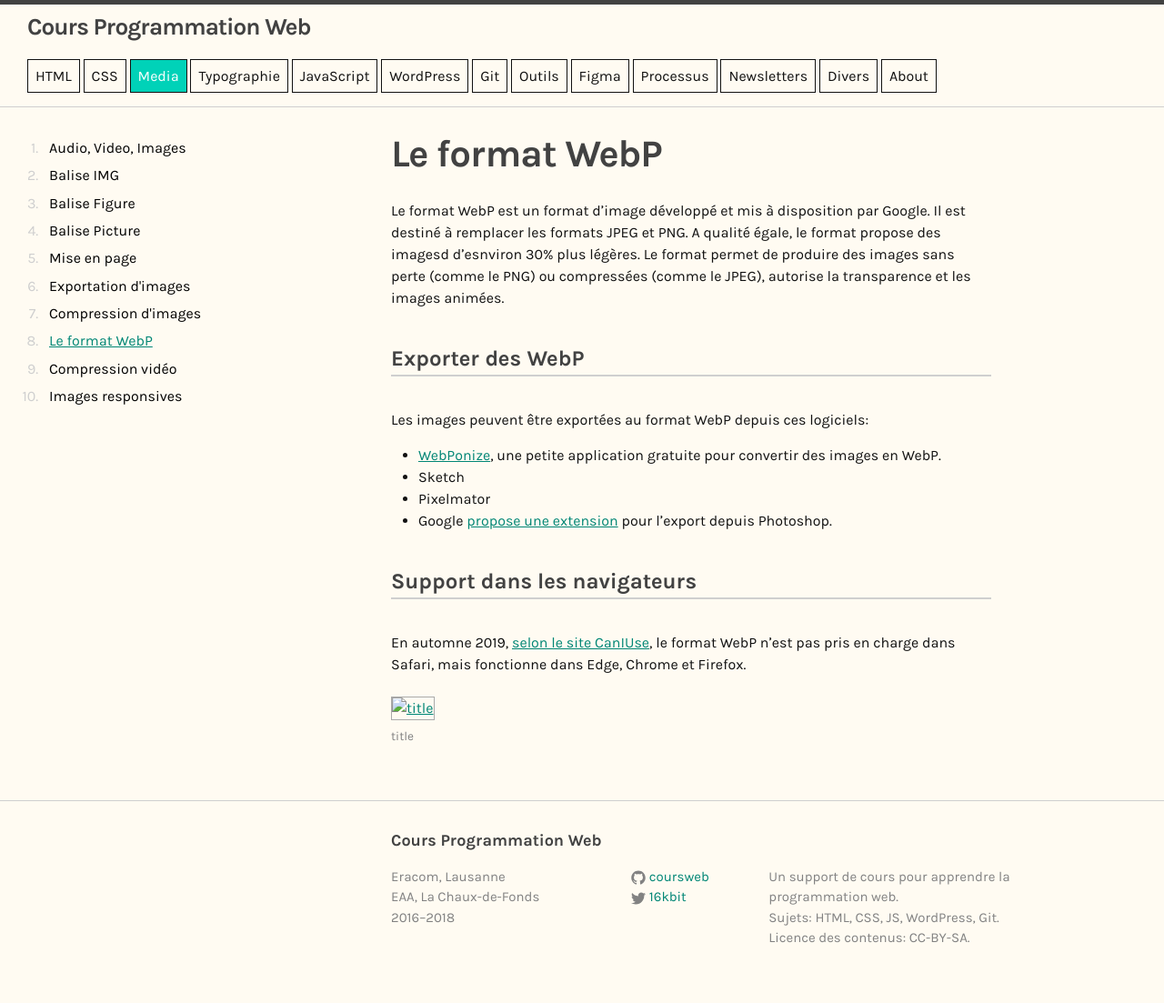
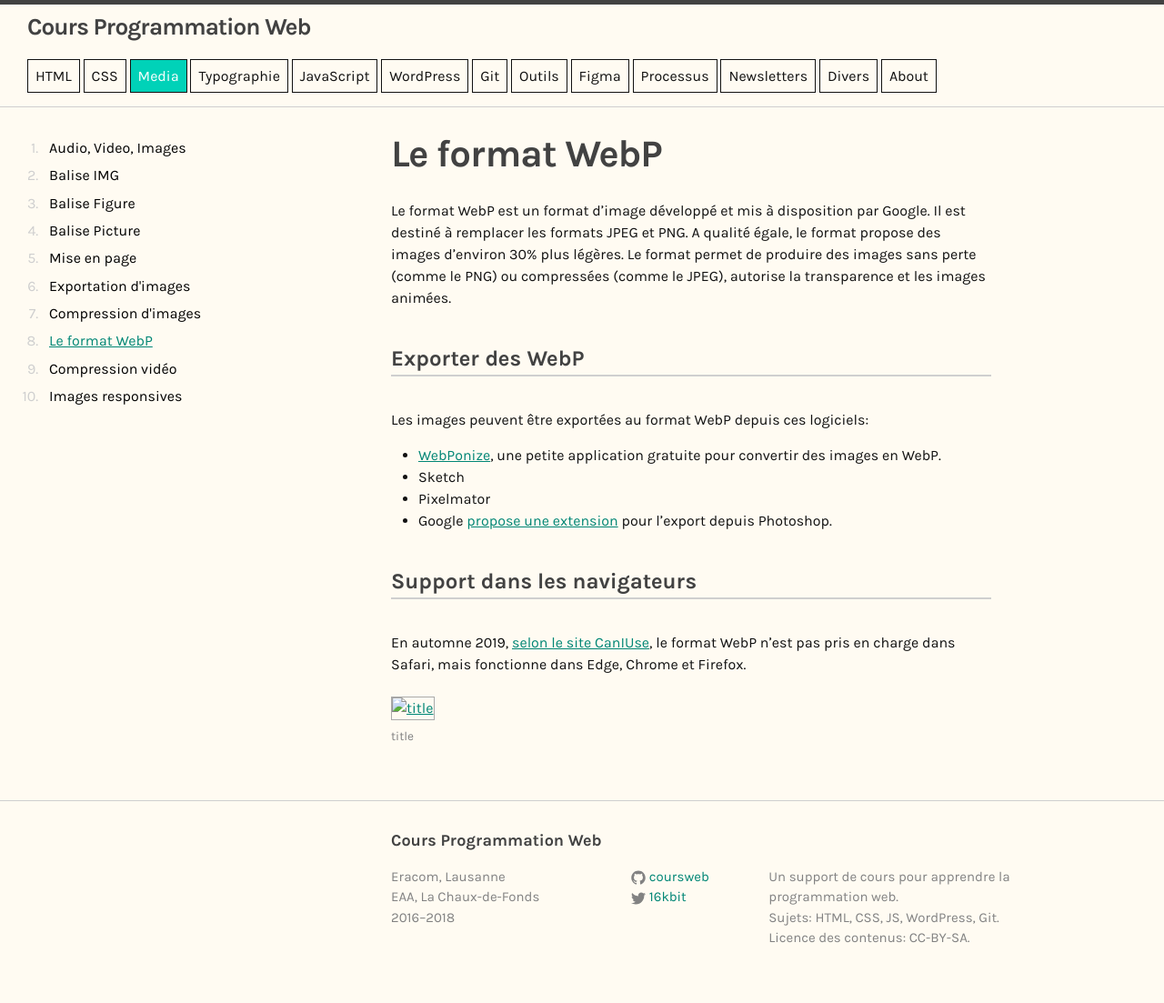
Before and after one commit to coursweb/coursweb.github.io, a Jekyll site: the page built from cours-media/42-format-WebP.md, in a window 1280 px wide. Shown: the whole page at 91% size. Built offline with Jekyll 4.4.1, drawn with Linux system fonts in a browser that asks for light colours.

Commit message:
orthographe

```diff
--- a/cours-media/42-format-WebP.md
+++ b/cours-media/42-format-WebP.md
@@ -4,7 +4,7 @@ title: Le format WebP
 permalink: /media/format-webp/
 ---
 
-Le format WebP est un format d'image développé et mis à disposition par Google. Il est destiné à remplacer les formats JPEG et PNG. A qualité égale, le format propose des imagesd d'esnviron 30% plus légères. Le format permet de produire des images sans perte (comme le PNG) ou compressées (comme le JPEG), autorise la transparence et les images animées.
+Le format WebP est un format d'image développé et mis à disposition par Google. Il est destiné à remplacer les formats JPEG et PNG. A qualité égale, le format propose des images d'environ 30% plus légères. Le format permet de produire des images sans perte (comme le PNG) ou compressées (comme le JPEG), autorise la transparence et les images animées.
 
 ## Exporter des WebP
 
```
